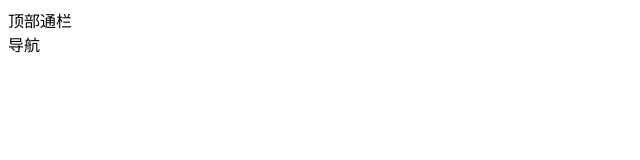
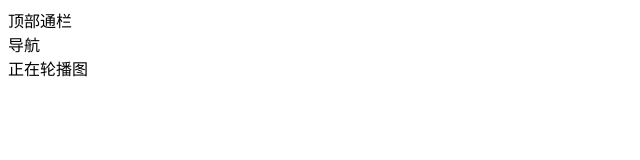
Before and after one commit to haoqiaoa1994/test, a plain HTML site: page index.html in a window 1280 px wide. Shown: the whole page, without its empty margins (0-640 px from the left). Drawn offline with Linux system fonts and the light colour scheme.

Commit message:
正在轮播图

```diff
--- a/index.html
+++ b/index.html
@@ -7,5 +7,6 @@
 <body>
   <header>顶部通栏</header>
   <nav>导航</nav>
+<div>正在轮播图</div>
 </body>
 </html>
```
